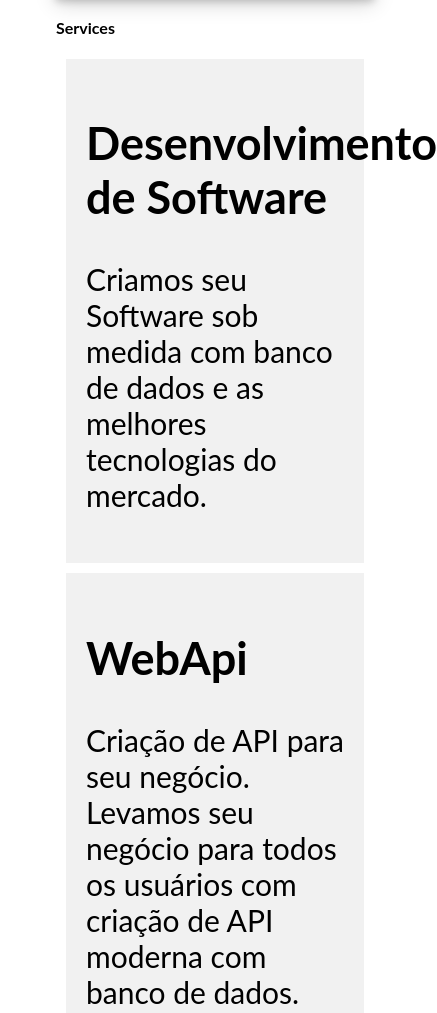
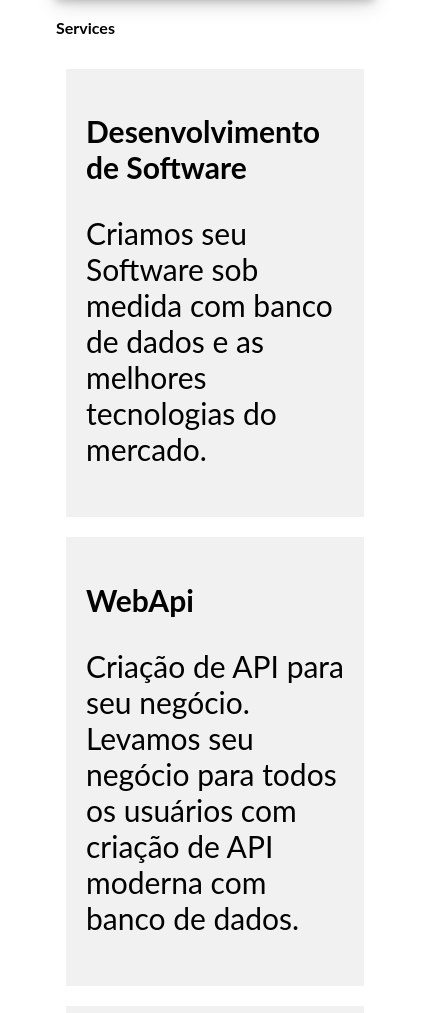
Before and after one commit to mailsonpuc/mailsonpuc, a plain HTML site: page index.html in a window 390 px wide. Shown: the part 2756-3769 px from the top of the page, 437 px wide, since content can reach past the window. Drawn offline with Linux system fonts and the light colour scheme.

Commit message:
h2 diminuir font em tela pequena

```diff
--- a/views/css/displayFlex.css
+++ b/views/css/displayFlex.css
@@ -4,6 +4,7 @@
 
   .flex-container {
     display: flex;
+
 
   }
 
@@ -14,9 +15,13 @@
     font-size: 30px;
   }
 
-  @media screen and (max-width: 480px) {
+  @media screen and (max-width: 720px) {
+    h2 {
+      font-size: 30px;
+    }
       .flex-container {
-        display: block;
+        font-size: 10px;
+        flex-direction: column;
       }
 
   }
```
